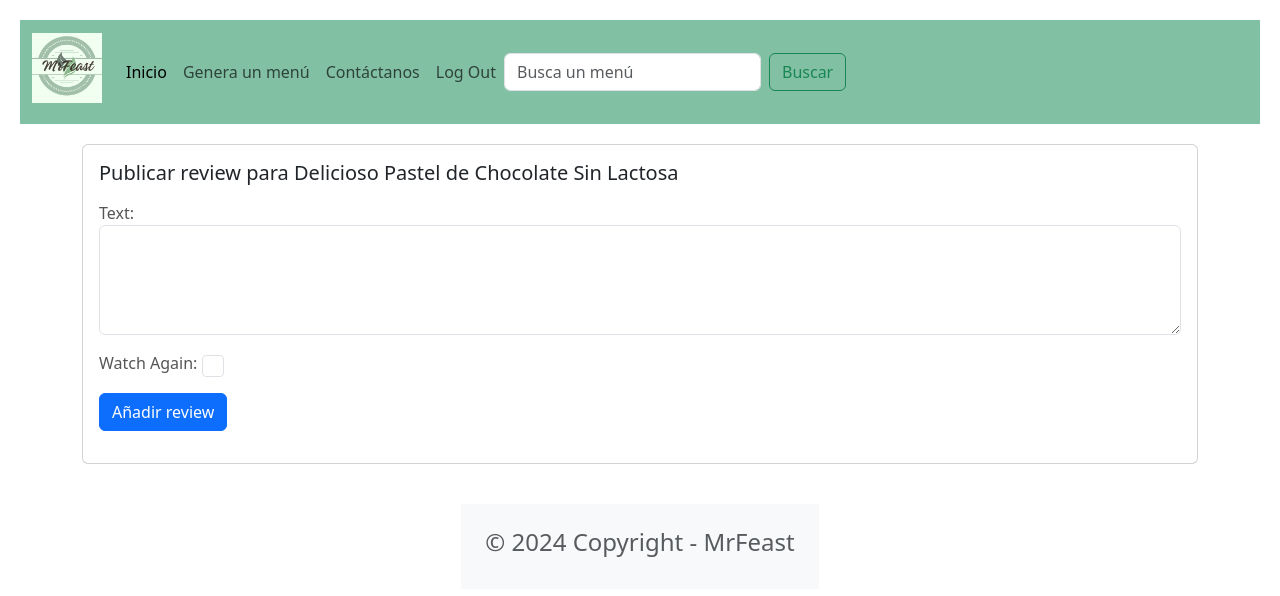
After one commit to IsabelaOB/Mrfeast, a Django app: page /portal/2/create in a window 1280 px wide. The commit adds this page. Shown: the top 596 px of the page. Run offline with Django 5.2, Linux system fonts and the light colour scheme; a user stored in the database is signed in; data comes from the database, SQL or seed files in the repository; both versions use the stored data as it was after the commit.

Commit message:
agregada review de menu

```diff
--- a/MrFood/settings.py
+++ b/MrFood/settings.py
@@ -28,7 +28,7 @@ SECRET_KEY = 'django-insecure-jpj**9ps4!#nae^hc3r7(b6q-=e+@^zw54@miuk_7kyl%rw!_@
 # SECURITY WARNING: don't run with debug turned on in production!
 DEBUG = True
 
-ALLOWED_HOSTS = ['127.0.0.2', '127.0.0.1']
+ALLOWED_HOSTS = ['127.0.0.2', '127.0.0.1', '34.171.130.238']
 
 
 # Application definition
--- a/MrFood/urls.py
+++ b/MrFood/urls.py
@@ -14,7 +14,13 @@ urlpatterns = [
     path('form/', foodViews.home_view, name='form'),
     path('portal/', foodViews.portal_view, name='portal'),
     path('contacto/', foodViews.contacto_view, name='contacto'),
-    path('generar/', foodViews.generar_view, name='generar')
+    path('generar/', foodViews.generar_view, name='generar'),
+
+    path('portal/<int:menu_id>', foodViews.detail, name='detail'),
+    path('portal/<int:menu_id>/create', foodViews.createreview, name='createreview'),
+    path('portal/review/<int:review_id>', foodViews.updatereview, name='updatereview'),
+    path('portal/review/<int:review_id>/delete', foodViews.deletereview, name='deletereview')
+
 ]
 
 
--- a/food/forms.py
+++ b/food/forms.py
@@ -0,0 +1,14 @@
+from django.forms import ModelForm, Textarea
+from .models import Review
+
+class ReviewForm(ModelForm):
+    def __init__(self, *args, **kwargs):
+        super(ModelForm, self).__init__(*args, **kwargs)
+        self.fields['text'].widget.attrs.update( {'class': 'form-control'})
+        self.fields['watchAgain'].widget.attrs.update( {'class': 'form-check-input'})
+
+    class Meta:
+        model = Review
+        fields = ['text','watchAgain']
+        labels = { 'watchAgain': ('Watch Again') }
+        widgets = { 'text': Textarea(attrs={'rows': 4}), }
--- a/food/models.py
+++ b/food/models.py
@@ -1,5 +1,6 @@
 from django.db import models
 from django.contrib.auth.models import User
+from django.core.validators import MaxValueValidator, MinValueValidator
 
 class UserProfile(models.Model):
     user = models.OneToOneField(User, on_delete=models.CASCADE)
@@ -11,3 +12,14 @@ class Menu(models.Model):
 
     def __str__(self):
         return self.title
+
+class Review(models.Model):
+    text = models.CharField(max_length=100)
+    date = models.DateTimeField(auto_now_add=True)  # the current datetime will be automatically filled in
+    user = models.ForeignKey(User,on_delete=models.CASCADE) # a user can create multiple reviews
+    menu = models.ForeignKey(Menu,on_delete=models.CASCADE)
+    watchAgain = models.BooleanField()
+    calificacion = models.IntegerField(default = 1, validators=[MaxValueValidator(100), MinValueValidator(1)])
+
+    def __str__(self):
+        return self.text
--- /dev/null
+++ b/food/templates/createreview.html
@@ -0,0 +1,26 @@
+{% extends 'base.html' %}
+{% block content %}
+<div class="card mb-3">
+    <div class="row g-0">
+        <div>
+            <div class="card-body">
+                <h5 class="card-title">Publicar review para {{ menu.title }}</h5>
+                {% if error %}
+                <div class="alert alert-danger mt-3" role="alert">
+                    {{ error }}
+                </div>
+                {% endif %}
+                <p class="card-text">
+                    <form method="POST">
+                        {% csrf_token %}
+                        {{ form.as_p }}
+                        <button type="submit" class="btn btn-primary">
+                            Añadir review
+                        </button>
+                    </form>
+                </p>
+            </div>
+        </div>
+    </div>
+</div>
+{% endblock content %}
--- a/food/views.py
+++ b/food/views.py
@@ -3,7 +3,14 @@ from django.contrib.auth import authenticate, login
 from django.contrib.auth.models import User
 from food.models import UserProfile
 from django.http import HttpResponse
-from .models import Menu
+from django.contrib.auth.decorators import login_required
+
+from .models import Menu, Review
+
+from django.shortcuts import get_object_or_404, redirect
+
+from .forms import ReviewForm
+
 from pathlib import Path
 import hashlib
 import google.generativeai as genai
@@ -114,3 +121,45 @@ def generar_view(request):
         response = markdown2.markdown(chat.send_message(generateMenu0).text)
 
     return render(request, 'generar.html', {'generateMenu':generateMenu, 'respuesta':response, 'mensaje':mensaje})
+
+def detail(request, menu_id):
+    menu = get_object_or_404(Menu,pk=menu_id)
+    menu.descripcion = markdown2.markdown(menu.descripcion)
+    reviews = Review.objects.filter(menu = menu)
+    return render(request, 'detail.html', {'menu':menu, 'reviews': reviews})
+
+@login_required
+def createreview(request, menu_id):
+    menu = get_object_or_404(Menu,pk=menu_id)
+    if request.method == 'GET':
+        return render(request, 'createreview.html', {'form':ReviewForm(), 'menu': menu})
+    else:
+        try:
+            form = ReviewForm(request.POST)
+            newReview = form.save(commit=False)
+            newReview.user = request.user
+            newReview.menu = menu
+            newReview.save()
+            return redirect('detail', newReview.movie.id)
+        except ValueError:
+            return render(request, 'createreview.html', {'form':ReviewForm(),'error':'bad data passed in'})
+
+@login_required
+def updatereview(request, review_id):
+    review = get_object_or_404(Review,pk=review_id,user=request.user)
+    if request.method =='GET':
+        form = ReviewForm(instance=review)
+        return render(request, 'updatereview.html', {'review': review,'form':form})
+    else:
+        try:
+            form = ReviewForm(request.POST, instance=review)
+            form.save()
+            return redirect('detail', review.movie.id)
+        except ValueError:
+            return render(request, 'updatereview.html', {'review': review,'form':form,'error':'Bad data in form'})
+
+@login_required
+def deletereview(request, review_id):
+    review = get_object_or_404(Review, pk=review_id, user=request.user)
+    review.delete()
+    return redirect('detail', review.movie.id)
```
Also changed, not shown: food/templates/detail.html (added, +48 -0 lines), food/templates/portal.html (+6 -5 lines), db.sqlite3, food/migrations/0009_review.py (added), food/migrations/0010_review_calificacion.py (added), 1 other file.
